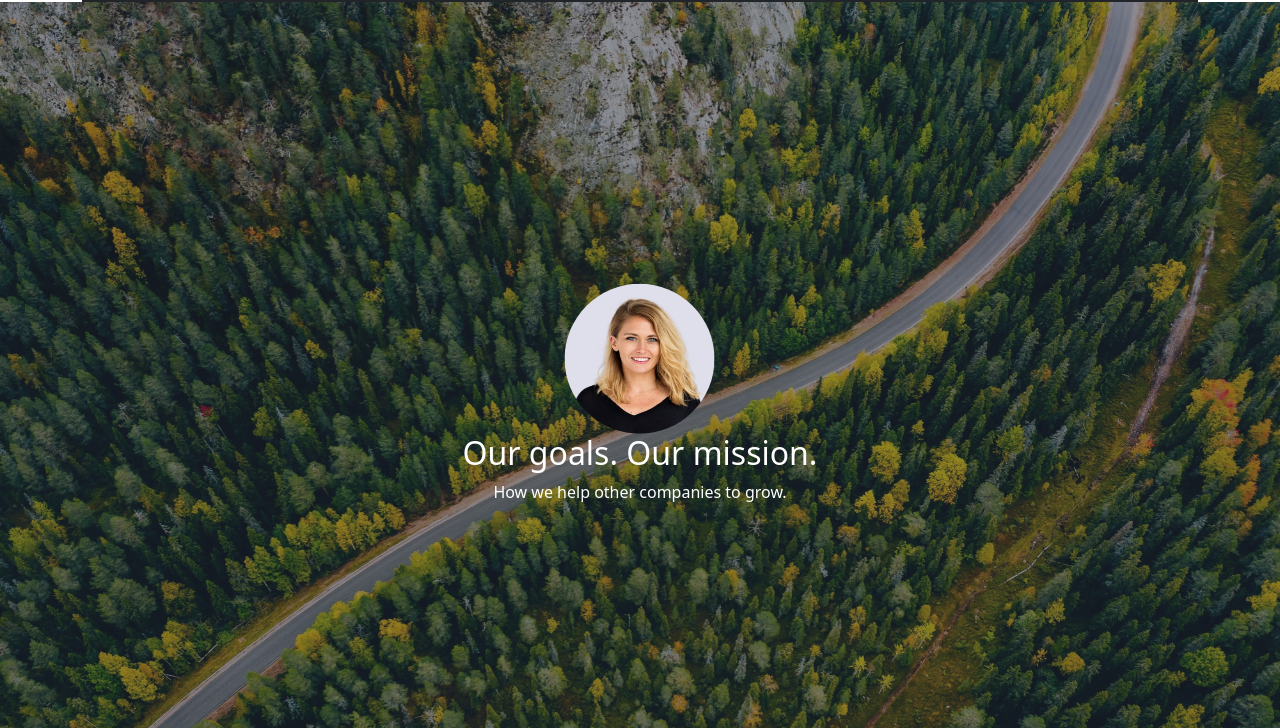
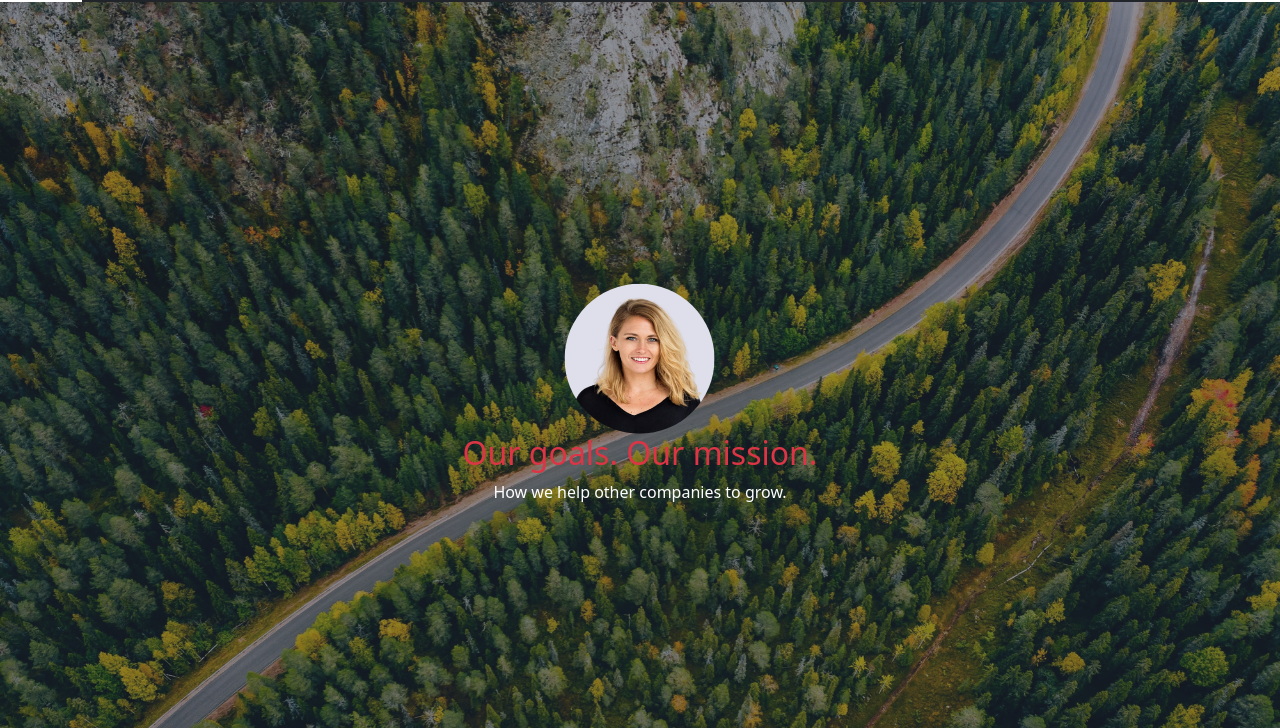
Before and after one commit to QuangKhai-dev/BC76_Portfolio, a plain HTML site: page index.html in a window 1280 px wide. Shown: the part 72-800 px from the top of the page. Drawn offline with nearby package versions, Linux system fonts and the light colour scheme.

Commit message:
thay doi h2

```diff
--- a/index.html
+++ b/index.html
@@ -80,7 +80,7 @@
           <!-- text  -->
           <div class="carousel_text">
             <img src="./image/01-3.jpg" alt="">
-            <h2>Our goals. Our mission.</h2>
+            <h2 class="text-danger">Our goals. Our mission.</h2>
             <p>How we help other companies to grow.</p>
           </div>
 
```
